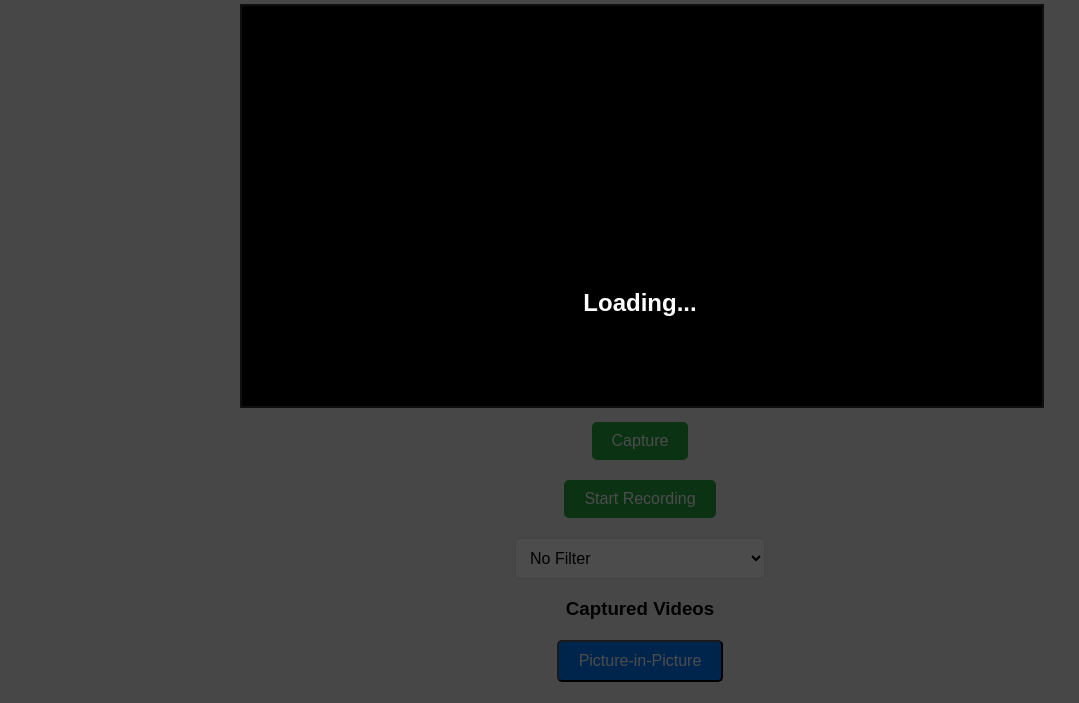
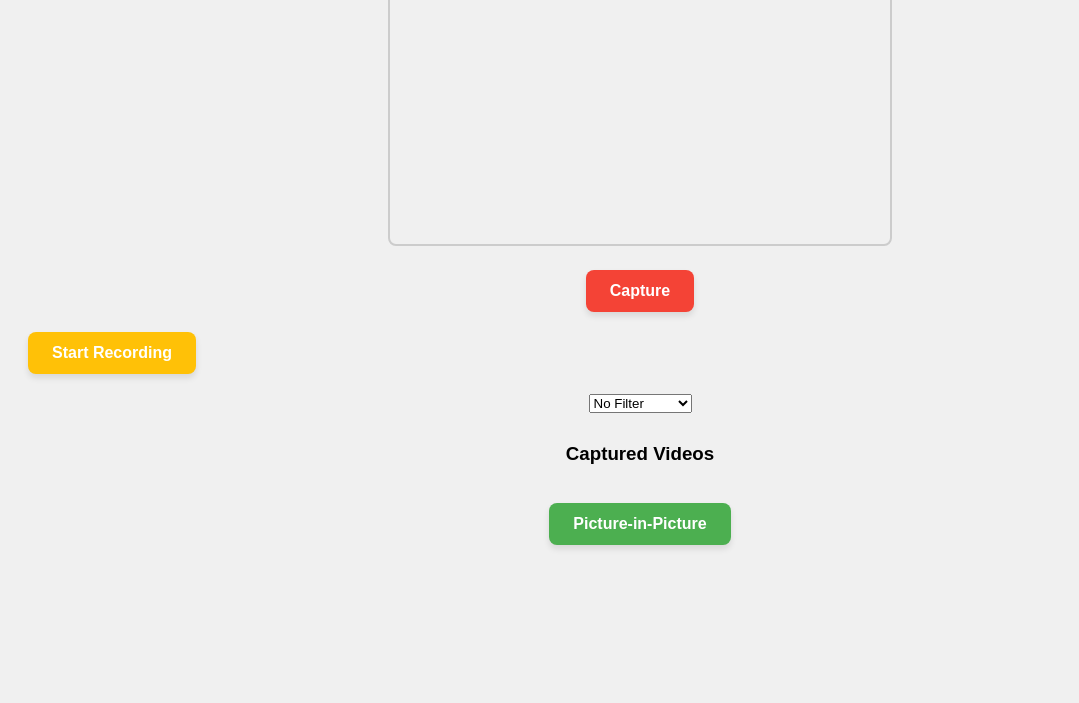
Before and after one commit to nanuvai017/Camera_app, a plain HTML site: page index.html in a window 1280 px wide. Shown: the part 97-800 px from the top of the page, without its empty margins (0-1079 px from the left). Drawn offline with Linux system fonts and the light colour scheme.

Commit message:
Update style.css

```diff
--- a/style.css
+++ b/style.css
@@ -1,114 +1,161 @@
-/* Basic Styles */
+/* General styles */
 body {
     font-family: Arial, sans-serif;
-    margin: 0;
-    padding: 0;
+    text-align: center;
+    background-color: #f0f0f0;
+    padding: 20px;
+}
+
+/* Loading Screen */
+#loadingScreen {
     display: flex;
     justify-content: center;
     align-items: center;
     height: 100vh;
-    background-color: #f0f0f0;
+    background-color: rgba(0, 0, 0, 0.5);
+    position: fixed;
+    top: 0;
+    left: 0;
+    right: 0;
+    bottom: 0;
 }
 
-.container {
-    text-align: center;
-    max-width: 800px;
-    width: 100%;
+.loading-text {
+    font-size: 24px;
+    color: white;
 }
 
-header h4 {
-    color: #333;
-    font-size: 24px;
-    margin-bottom: 20px;
-}
-
+/* Webcam Section */
 .camera-container {
     position: relative;
+    margin-bottom: 20px;
 }
 
 video {
     width: 100%;
-    border: 2px solid #333;
-    background-color: #000;
+    max-width: 500px;
+    border: 2px solid #ccc;
+    border-radius: 8px;
 }
 
-.controls button {
-    margin: 10px;
-    padding: 10px 20px;
-    font-size: 16px;
-    cursor: pointer;
-    border: none;
-    background-color: #28a745;
-    color: #fff;
-    border-radius: 5px;
-    transition: background-color 0.3s ease;
-}
-
-.controls button:hover {
-    background-color: #218838;
-}
-
-.filter-dropdown select {
-    margin-top: 10px;
-    padding: 10px;
-    font-size: 16px;
-    border-radius: 5px;
-    width: 100%;
-    max-width: 250px;
-    background-color: #fff;
-    border: 1px solid #ddd;
-}
-
-.captured-images {
+/* Control Buttons */
+.controls {
+    display: flex;
+    flex-direction: column;
+    gap: 20px;
+    align-items: center;
     margin-top: 20px;
 }
 
-.captured-images img {
-    width: 100px;
-    margin: 10px;
-    border-radius: 5px;
-    border: 1px solid #ddd;
+.controls .top-row {
+    display: flex;
+    justify-content: space-between;
+    width: 100%;
+    gap: 20px;
+    padding: 0 20px;
 }
 
+button {
+    padding: 12px 24px;
+    font-size: 16px;
+    font-weight: 600;
+    cursor: pointer;
+    border: none;
+    border-radius: 8px;
+    transition: all 0.3s ease-in-out;
+    box-shadow: 0 4px 6px rgba(0, 0, 0, 0.1);
+}
+
+/* Default button styles */
+button {
+    background-color: #4CAF50;
+    color: white;
+}
+
+/* Button hover effect */
+button:hover {
+    background-color: #45a049;
+    transform: translateY(-3px);
+}
+
+/* Capture Button */
+#captureButton {
+    background-color: #f44336;
+}
+
+#captureButton:hover {
+    background-color: #e53935;
+}
+
+/* Start and Stop Recording Buttons */
+#startRecordingButton {
+    background-color: #FFC107;
+}
+
+#startRecordingButton:hover {
+    background-color: #FFB300;
+}
+
+#stopRecordingButton {
+    background-color: #FF5722;
+}
+
+#stopRecordingButton:hover {
+    background-color: #E64A19;
+}
+
+/* Download Button */
+#downloadButton {
+    background-color: #9C27B0;
+    color: white;
+}
+
+#downloadButton:hover {
+    background-color: #8E24AA;
+}
+
+/* Filter Dropdown */
+.filter-dropdown {
+    margin-top: 20px;
+}
+
+/* Captured Videos Section */
+.captured-videos {
+    margin-top: 30px;
+    text-align: center;
+}
+
+#capturedVideosContainer {
+    display: grid;
+    grid-template-columns: repeat(auto-fill, minmax(200px, 1fr));
+    gap: 15px;
+}
+
+#capturedVideosContainer video {
+    width: 100%;
+    border-radius: 8px;
+    box-shadow: 0 4px 6px rgba(0,0,0,0.1);
+}
+
+#capturedVideosContainer button {
+    background-color: #3F51B5;
+    color: white;
+    padding: 10px 20px;
+    font-size: 14px;
+    border-radius: 5px;
+}
+
+#capturedVideosContainer button:hover {
+    background-color: #303F9F;
+    transform: translateY(-2px);
+}
+
+/* Picture-in-Picture Button */
 .pip-container {
     margin-top: 20px;
 }
 
-button#pipButton {
-    background-color: #007bff;
-    padding: 10px 20px;
-    border-radius: 5px;
-    color: white;
-    font-size: 16px;
-    cursor: pointer;
-}
-
-button#pipButton:hover {
-    background-color: #0056b3;
-}
-
+/* Hide loading screen once everything is loaded */
 #loadingScreen {
-    position: fixed;
-    top: 0;
-    left: 0;
-    width: 100%;
-    height: 100%;
-    background-color: rgba(0, 0, 0, 0.7);
-    color: white;
-    display: flex;
-    justify-content: center;
-    align-items: center;
-    font-size: 24px;
-    font-weight: bold;
-    z-index: 9999;
-}
-
-#loadingScreen .loading-text {
-    animation: fadeIn 2s ease-in-out infinite;
-}
-
-@keyframes fadeIn {
-    0% { opacity: 0; }
-    50% { opacity: 1; }
-    100% { opacity: 0; }
+    display: none;
     }
```
